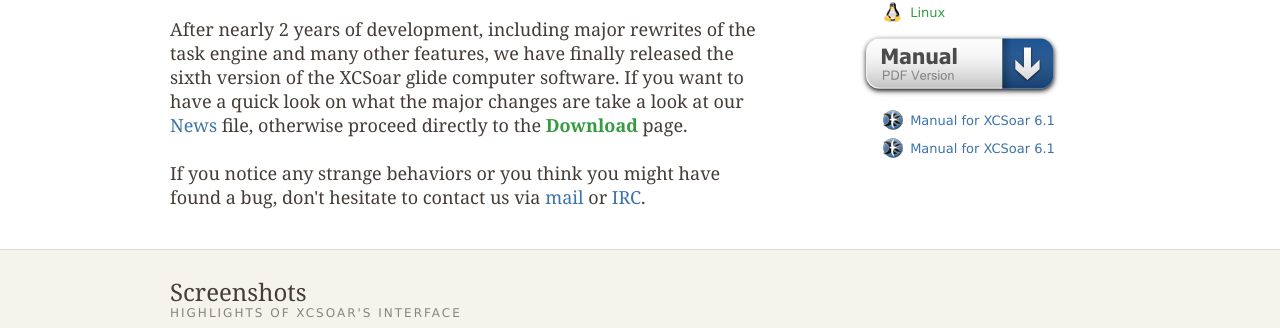
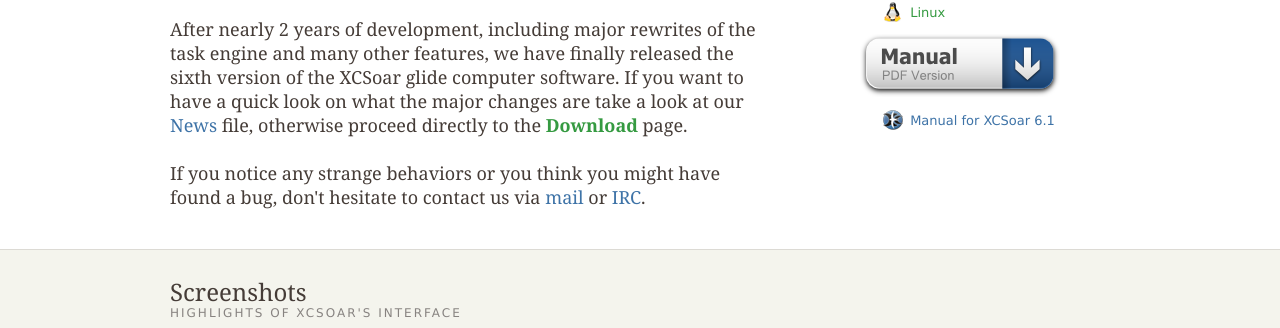
Before and after one commit to XCSoar/website, a Jekyll site: the page built from index.html, in a window 1280 px wide. Shown: the part 494-822 px from the top of the page. Built offline with Jekyll 4.4.1, drawn with Linux system fonts in a browser that asks for light colours.

Commit message:
index: Show testing version manual link only when different from stable version

```diff
--- a/index.html
+++ b/index.html
@@ -60,9 +60,11 @@
 					<a href="http://max.kellermann.name/download/xcsoar/releases/{{ site.xcsoar_stable_version }}/XCSoar-manual.pdf" title="Manual" style="text-decoration: none;">
 						<img src="/img/xcsoar-logo.png" alt="Manual" height="20" width="20" style="top: 8px; position: relative; padding: 3px;"> Manual for XCSoar {{ site.xcsoar_stable_version }}
 					</a><br/>
+                    {% if site.xcsoar_testing_version != site.xcsoar_stable_version %}
 					<a href="http://max.kellermann.name/download/xcsoar/releases/{{ site.xcsoar_testing_version }}/XCSoar-manual.pdf" title="Manual" style="text-decoration: none;">
 						<img src="/img/xcsoar-logo.png" alt="Manual" height="20" width="20" style="top: 8px; position: relative; padding: 3px;"> Manual for XCSoar {{ site.xcsoar_testing_version }}
 					</a><br/>
+                    {% endif %}
 				</div>
 			</div>
 
```
